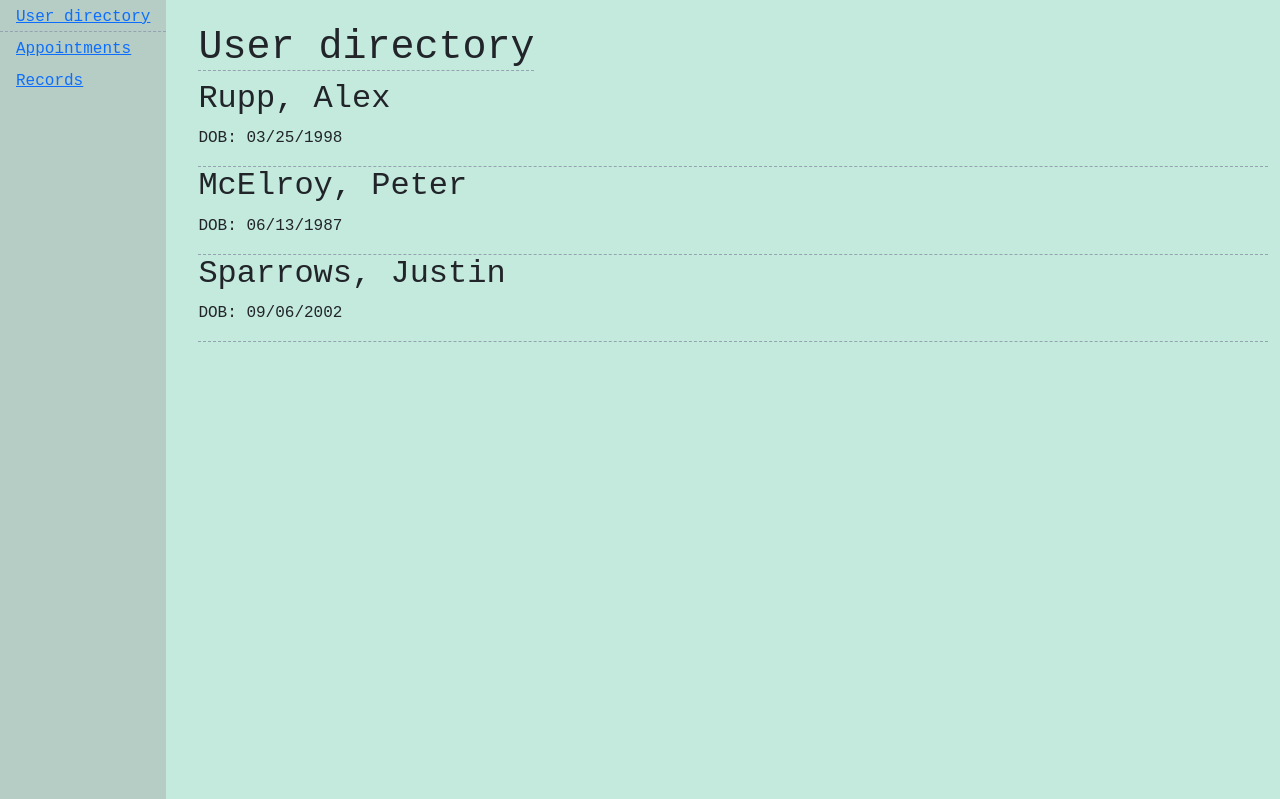
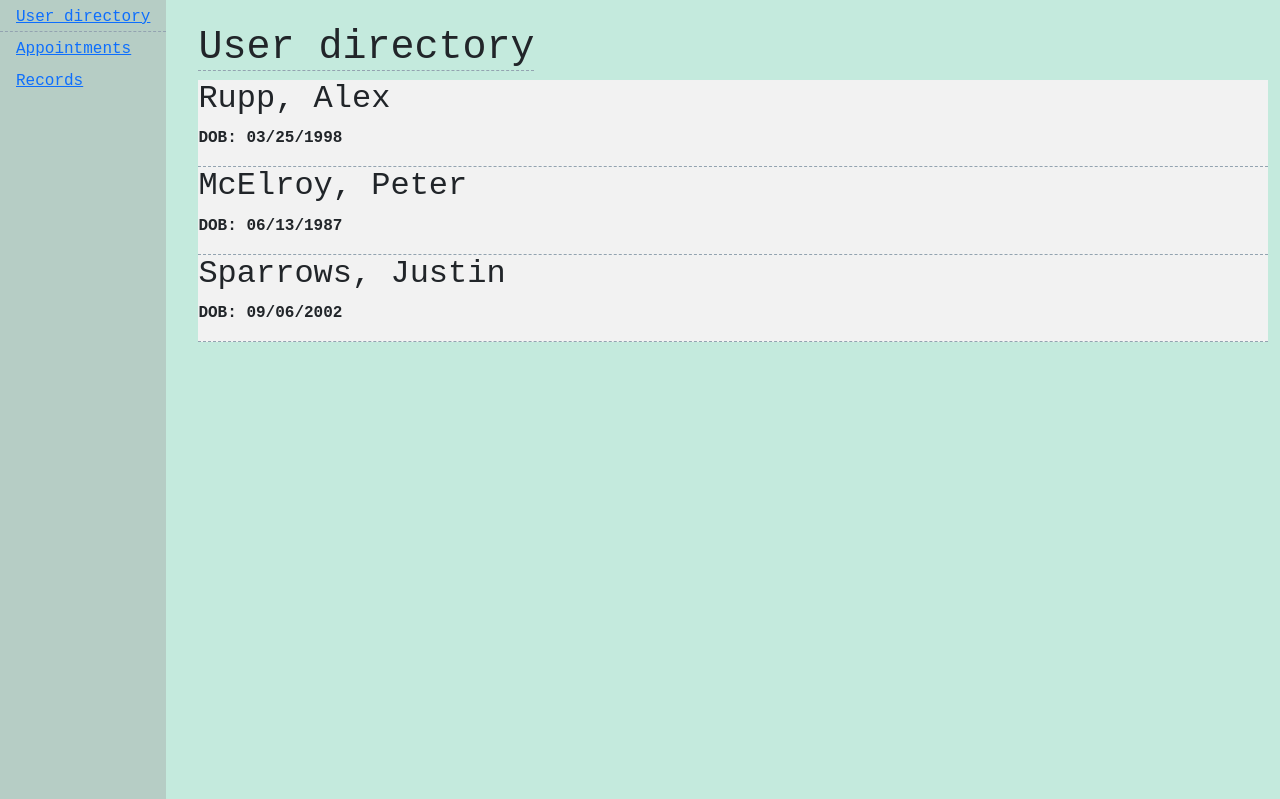
Before and after one commit to rcoppy/cs4111-proj1, a Flask app: page / in a window 1280 px wide. Shown: the part 80-879 px from the top of the page. Run offline with Flask 2, Linux system fonts and the light colour scheme; data comes from the database, SQL or seed files in the repository; parts of the project's set-up code (start-up, migrations or seed data) failed here and were passed over.

Commit message:
component-scoped styling

```diff
--- a/webserver/static/css/main.css
+++ b/webserver/static/css/main.css
@@ -5,9 +5,6 @@
 @import url('./nav-menu.css');
 @import url('./outer.css');
 @import url('./content.css');
-
-/* components */
-@import url('./profile-entry.css');
 
 body {
     font-family: 'Courier New', Courier, monospace;
--- a/webserver/static/css/profile-entry.css
+++ /dev/null
@@ -1,3 +0,0 @@
-.profile-entry {
-
-}
--- a/webserver/static/js/UserProfile.js
+++ b/webserver/static/js/UserProfile.js
@@ -1,5 +1,10 @@
+const style = `
+    background-color: #f2f2f2;
+    font-weight: bold;
+`;
+
 const UserProfile = ({firstName, lastName, birthday}) => `
-    <div class="profile-entry b-bottom">
+    <div style="${style}" class="b-bottom">
         <h2>${lastName}, ${firstName}</h2>
         <p>DOB: ${birthday}
     </div>
```
